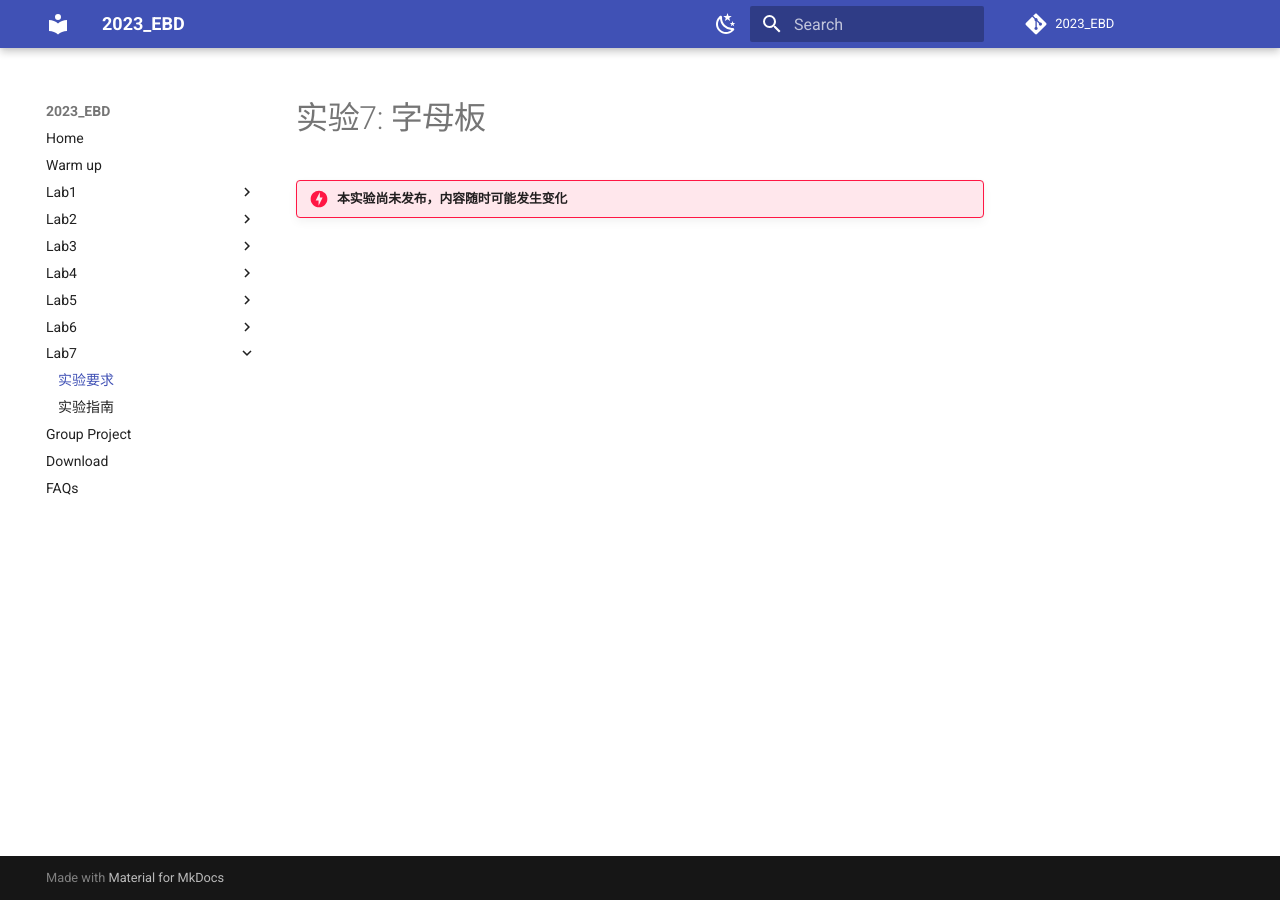
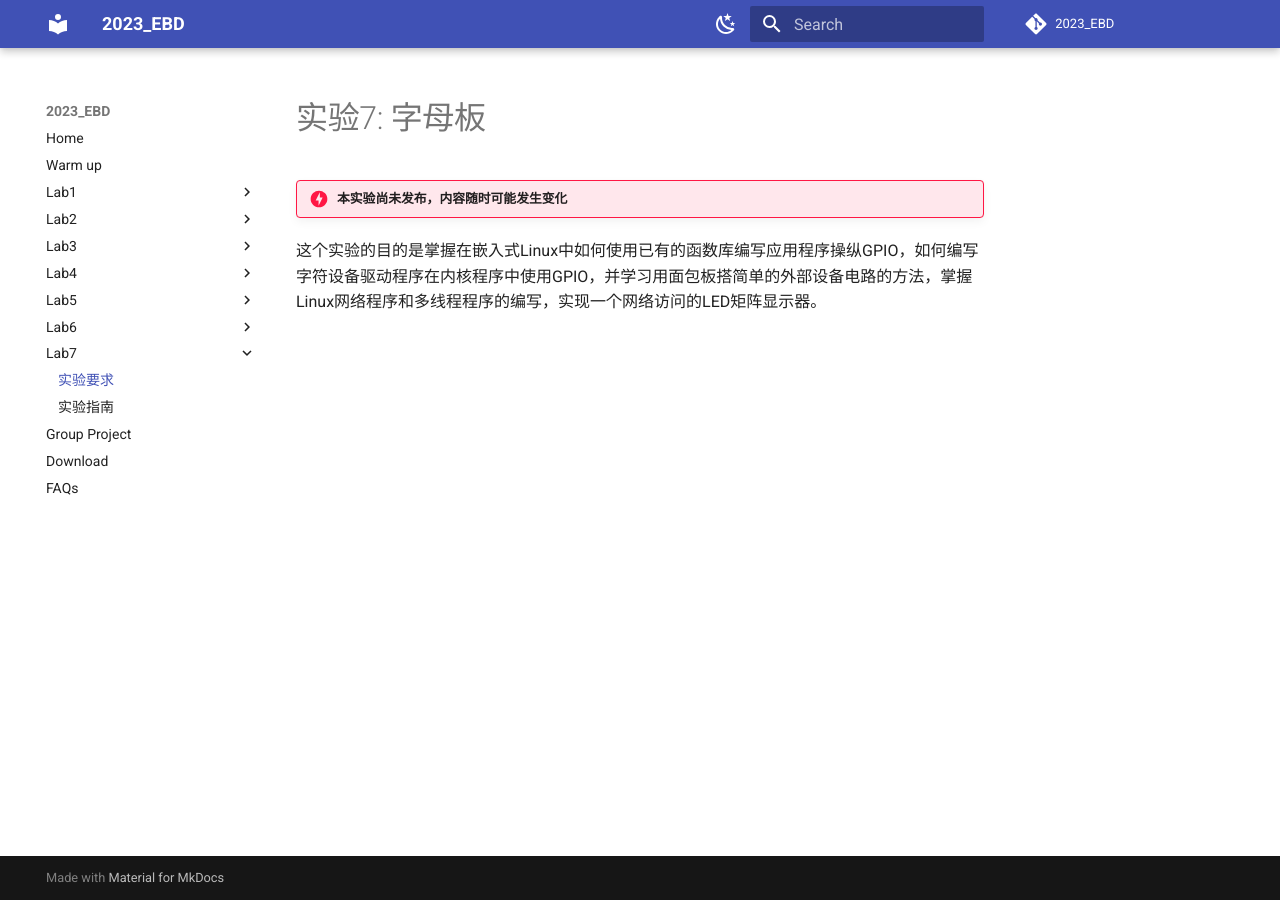
Before and after one commit to zjuerDFL/2023_EBD, an MkDocs documentation site: the page built from docs/docs/lab7/lab7.md, in a window 1280 px wide. Built offline with MkDocs 1.6.1 and Material for MkDocs 9.7.7, drawn with Linux system fonts in a browser that asks for light colours; comment, search, counter and statistics services are not loaded.

Commit message:
lab6 & lab7 微调

```diff
--- a/docs/docs/lab6/lab6.md
+++ b/docs/docs/lab6/lab6.md
@@ -4,7 +4,9 @@
 
 <div style="display:none">
 
-本实验配有[实验指南](lab6_guide.md)。
+本实验需要使用 ESP32 开发板以及嵌入式 Linux 开发板 RK3586，利用 DHT-11 温湿度传感器实现网络温度计。
+
+本实验配有 **<u><font size=6>[实验指南](lab6_guide.md)</font></u>** 。
 
 ## 实验目的
 
```
Also changed, not shown: docs/docs/lab7/lab7.md (+2 -4 lines).
